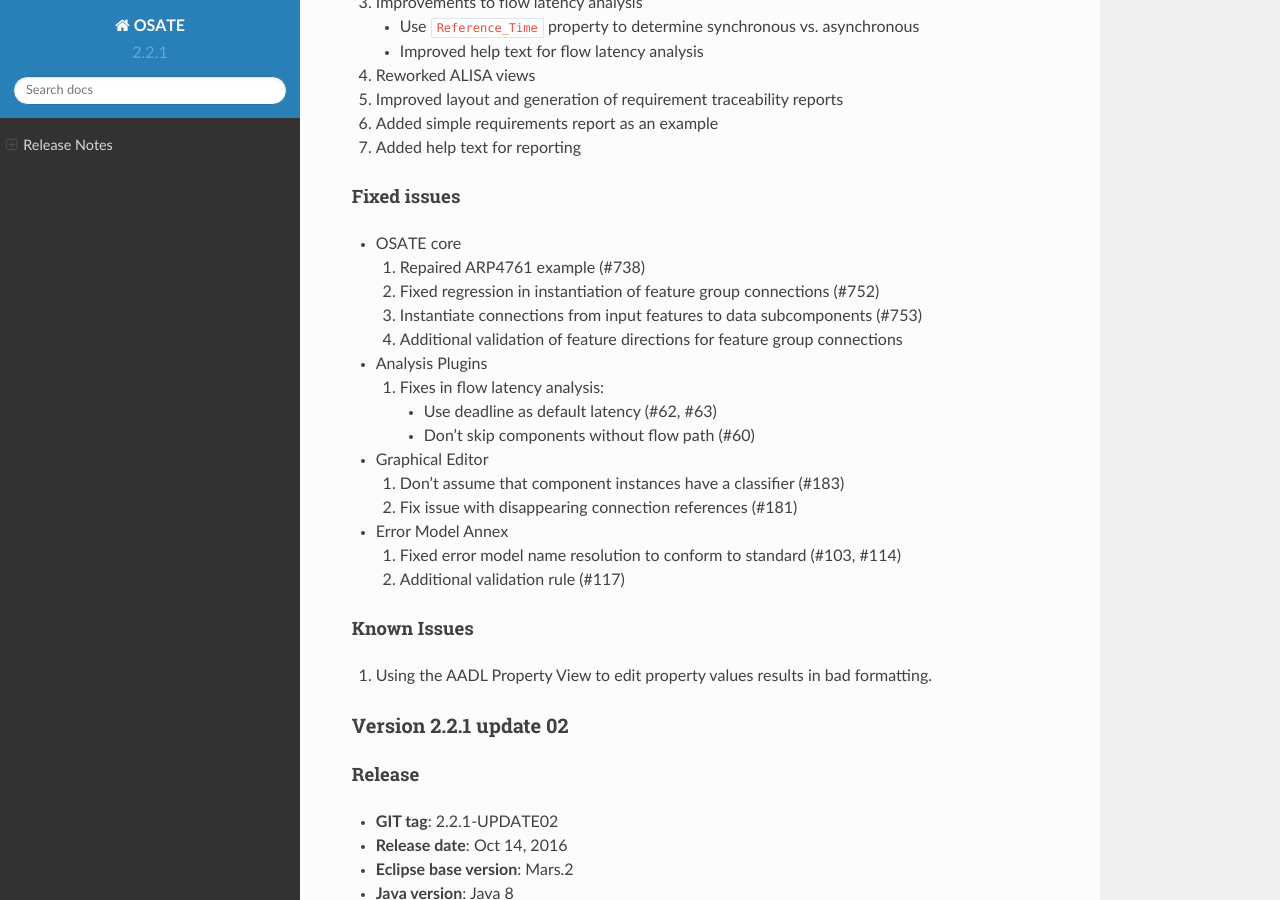
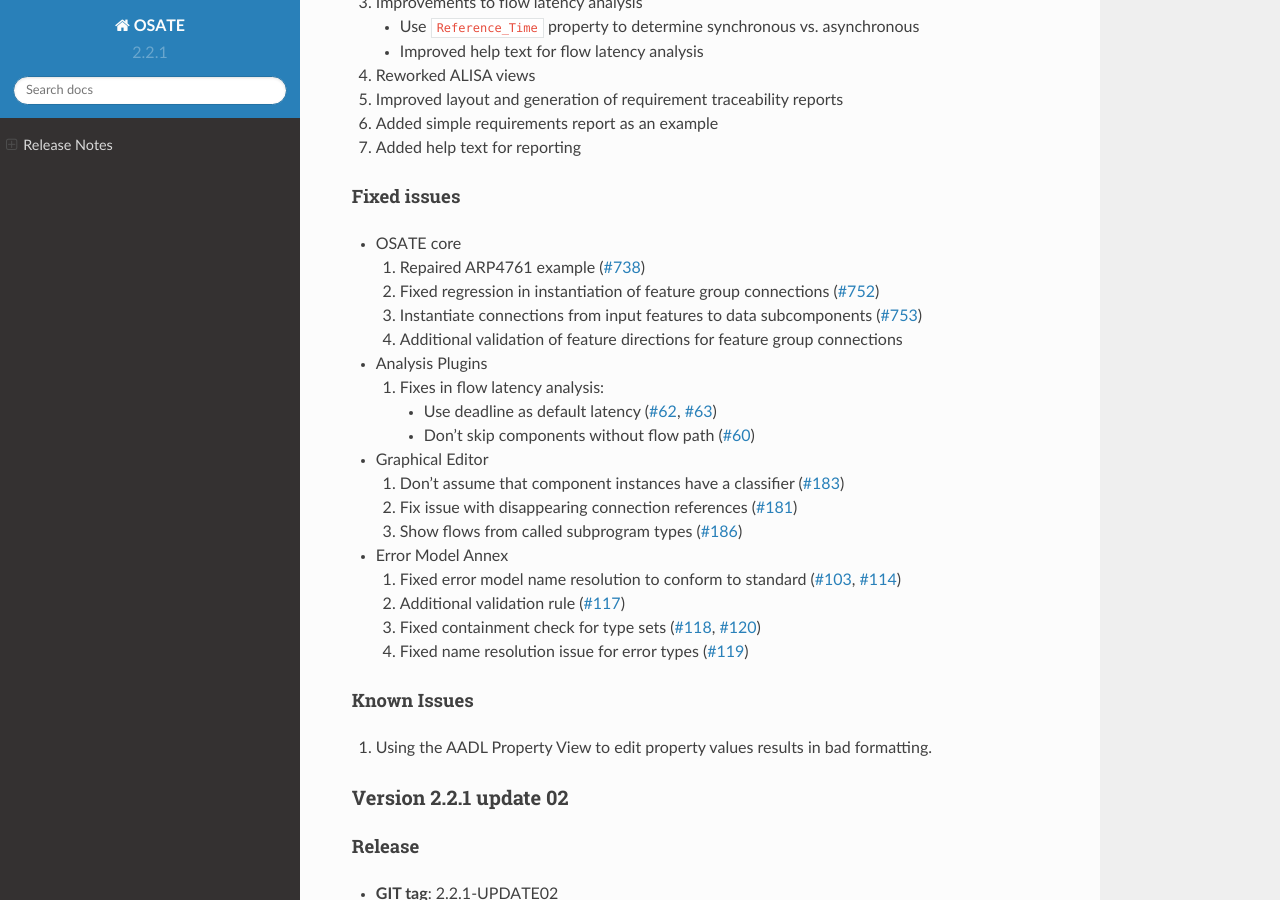
Before and after one commit to osate/website, a Sphinx documentation site: the page built from source/osate-releases.md, in a window 1280 px wide and 900 px high, scrolled down 637 px. Built offline with Sphinx 7.4.7 and the Read the Docs theme 2.0.0, drawn with Linux system fonts in a browser that asks for light colours; some of the changed text lies outside the part shown.

Commit message:
updated 2.2.1_03 release notes

```diff
--- a/source/osate-releases.md
+++ b/source/osate-releases.md
@@ -2,7 +2,7 @@
 
 ## Stable Releases
 
-### TO BE RELEASED - Version 2.2.1.update 03
+### TO BE RELEASED - Version 2.2.1 update 03
 
 #### Release
 
@@ -30,20 +30,23 @@
 #### Fixed issues
 
 * OSATE core
-  1. Repaired ARP4761 example (#738)
-  2. Fixed regression in instantiation of feature group connections (#752)
-  3. Instantiate connections from input features to data subcomponents (#753)
+  1. Repaired ARP4761 example ([#738](https://github.com/osate/osate2-core/issues/738))
+  2. Fixed regression in instantiation of feature group connections ([#752](https://github.com/osate/osate2-core/issues/752))
+  3. Instantiate connections from input features to data subcomponents ([#753](https://github.com/osate/osate2-core/issues/753))
   4. Additional validation of feature directions for feature group connections
 * Analysis Plugins
   1. Fixes in flow latency analysis:
-     - Use deadline as default latency (#62, #63)
-     - Don't skip components without flow path (#60)
+     - Use deadline as default latency ([#62](https://github.com/osate/osate2-plugins/issues/62), [#63](https://github.com/osate/osate2-plugins/issues/63))
+     - Don't skip components without flow path ([#60](https://github.com/osate/osate2-plugins/issues/60))
 * Graphical Editor
-  1. Don't assume that component instances have a classifier (#183)
-  2. Fix issue with disappearing connection references (#181)
+  1. Don't assume that component instances have a classifier ([#183](https://github.com/osate/osate-ge/issues/183))
+  2. Fix issue with disappearing connection references ([#181](https://github.com/osate/osate-ge/issues/181))
+  3. Show flows from called subprogram types ([#186](https://github.com/osate/osate-ge/issues/186))
 * Error Model Annex
-  1. Fixed error model name resolution to conform to standard (#103, #114)
-  2. Additional validation rule (#117)
+  1. Fixed error model name resolution to conform to standard ([#103](https://github.com/osate/ErrorModelV2/issues/103), [#114](https://github.com/osate/ErrorModelV2/issues/114))
+  2. Additional validation rule ([#117](https://github.com/osate/ErrorModelV2/issues/117))
+  3. Fixed containment check for type sets ([#118](https://github.com/osate/ErrorModelV2/issues/118), [#120](https://github.com/osate/ErrorModelV2/issues/120))
+  4. Fixed name resolution issue for error types ([#119](https://github.com/osate/ErrorModelV2/issues/119))
 
 #### Known Issues
 
```
